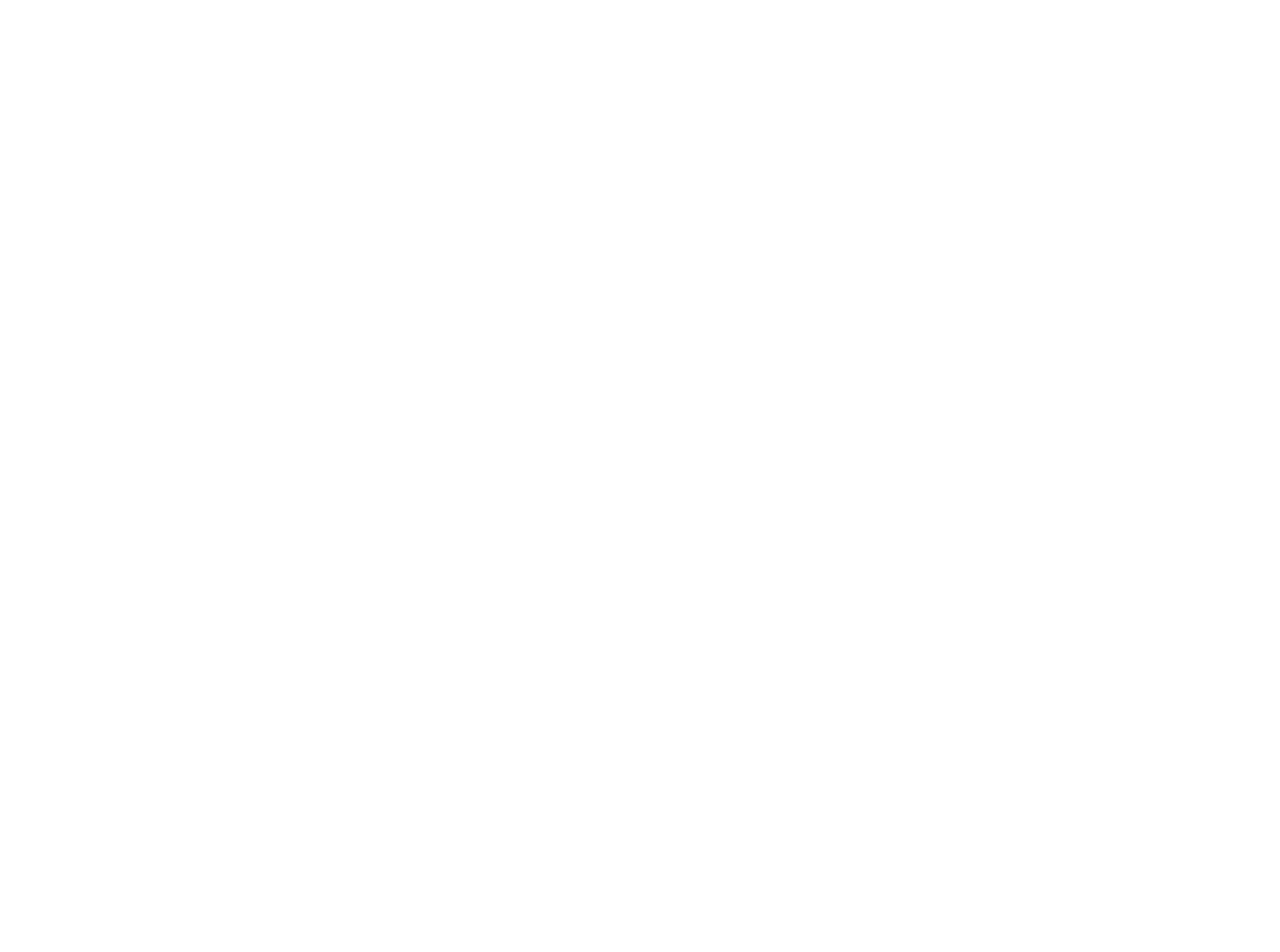
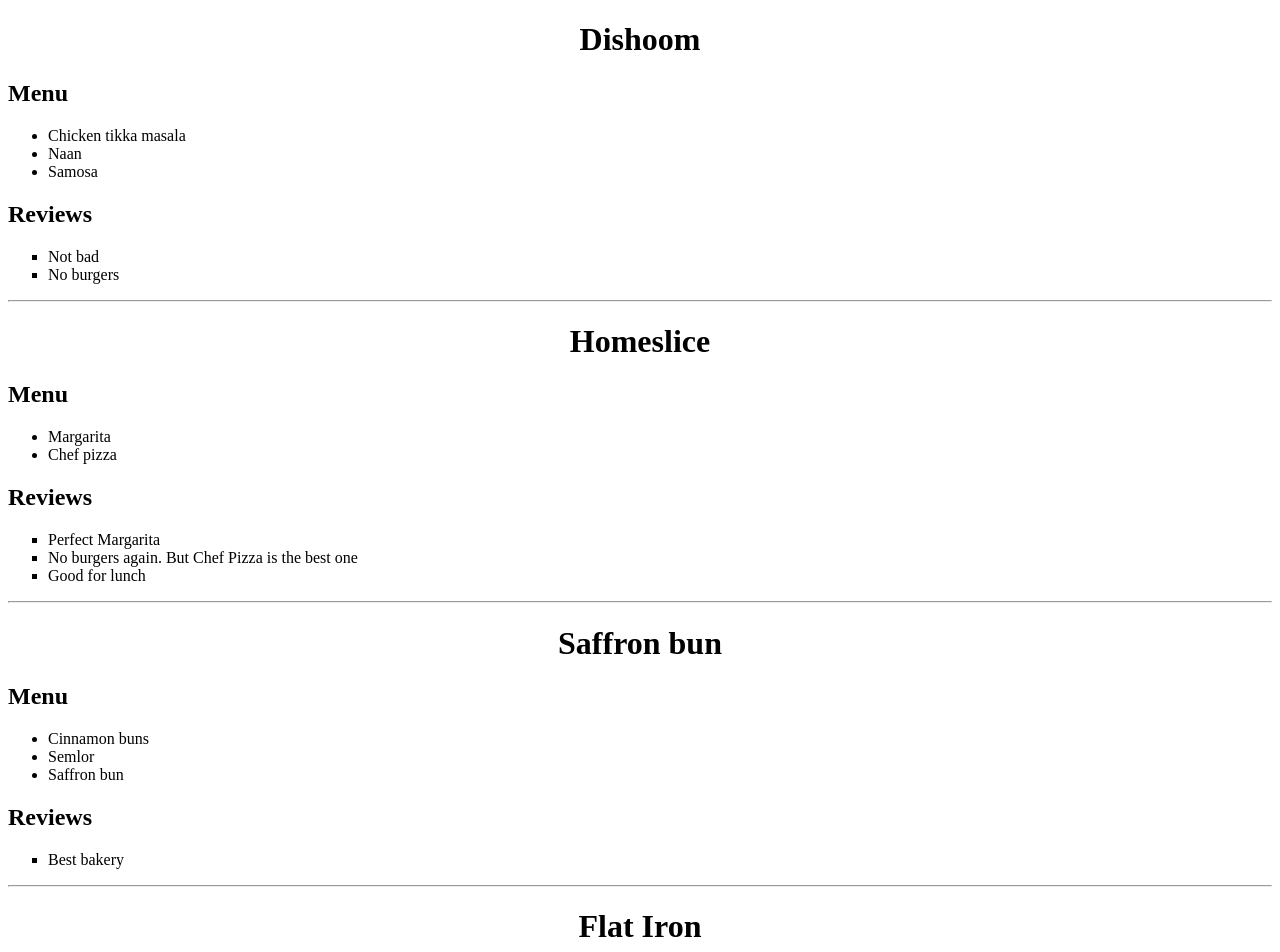
Before and after one commit to Ilona019/Restaurants-React2023, a React (Vite) app: page / in a window 1280 px wide. Shown: the top 952 px of the page. Before the commit the page ends 800 px from the top, so only its background shows below. Built offline with nearby package versions, Linux system fonts and the light colour scheme.

Commit message:
display information about restaturants

```diff
--- /dev/null
+++ b/src/constants/mock.js
@@ -0,0 +1,142 @@
+export const restaurants = [
+    {
+      id: "a757a0e9-03c1-4a2a-b384-8ac21dbe2fb2",
+      name: "Dishoom",
+      menu: [
+        {
+          id: "d75f762a-eadd-49be-8918-ed0daa8dd024",
+          name: "Chicken tikka masala",
+          price: 12,
+          ingredients: ["chicken", "rice"],
+        },
+        {
+          id: "c3cb8f92-a2ed-4716-92a1-b6ea813e9049",
+          name: "Naan",
+          price: 3,
+          ingredients: ["bread"],
+        },
+        {
+          id: "bd129641-c0eb-432b-84b6-8b81d2930358",
+          name: "Samosa",
+          price: 8,
+          ingredients: ["chicken", "bread"],
+        },
+      ],
+      reviews: [
+        {
+          id: "5909796d-5030-4e36-adec-68b8f9ec2d96",
+          user: "Antony",
+          text: "Not bad",
+          rating: 5,
+        },
+        {
+          id: "429dea85-11dd-4054-a31e-c60c92e17255",
+          user: "Sam",
+          text: "No burgers",
+          rating: 3,
+        },
+      ],
+    },
+    {
+      id: "bb8afbec-2fec-491f-93e9-7f13950dd80b",
+      name: "Homeslice",
+      menu: [
+        {
+          id: "25402233-0095-49ea-9939-1e67ed89ffb9",
+          name: "Margarita",
+          price: 9,
+          ingredients: ["bread", "cheese", "tomatoes"],
+        },
+        {
+          id: "90902233-0095-49ea-9939-1e67ed89ffb9",
+          name: "Chef pizza",
+          price: 10,
+          ingredients: ["bread", "cheese", "tomatoes", "chicken"],
+        },
+      ],
+      reviews: [
+        {
+          id: "53b642d7-5e86-4717-a466-0640a1dee076",
+          user: "Diana",
+          text: "Perfect Margarita",
+          rating: 5,
+        },
+        {
+          id: "c27ab88e-375c-4e98-aa94-8a180150a797",
+          user: "Sam",
+          text: "No burgers again. But Chef Pizza is the best one",
+          rating: 4,
+        },
+        {
+          id: "abc0c5e1-cd57-4f0a-99d9-00e6b4533b3a",
+          user: "Lolly",
+          text: "Good for lunch",
+          rating: 5,
+        },
+      ],
+    },
+    {
+      id: "982bfbce-c5e0-41a0-9f99-d5c20ecee49d",
+      name: "Fabrique",
+      menu: [
+        {
+          id: "08c9ffa0-d003-4310-9e15-20978743296e",
+          name: "Cinnamon buns",
+          price: 5,
+          ingredients: ["bread"],
+        },
+        {
+          id: "64a4967c-2080-4a99-9074-4655a4569a95",
+          name: "Semlor",
+          price: 2,
+          ingredients: ["bread", "cream"],
+        },
+        {
+          id: "4bc8528e-26d1-46c3-a522-8e18d10c8c84",
+          name: "Saffron bun",
+          price: 4,
+          ingredients: ["bread"],
+        },
+      ],
+      reviews: [
+        {
+          id: "53b642d7-5e86-4717-a466-0640a1dee076",
+          user: "Agata",
+          text: "Best bakery",
+          rating: 5,
+        },
+      ],
+    },
+    {
+      id: "d9241927-09e1-44f3-8986-a76346869037",
+      name: "Flat Iron",
+      menu: [
+        {
+          id: "6c02c2ce-b868-4191-b4a7-8686429f4bac",
+          name: "Flat Iron Steak",
+          price: 10,
+          ingredients: ["beef"],
+        },
+        {
+          id: "99bb6fbb-e53b-4b7e-b9c2-23b63b77385d",
+          name: "Flat Iron Burger",
+          price: 10,
+          ingredients: ["bread", "beef"],
+        },
+      ],
+      reviews: [
+        {
+          id: "5db6247b-ab1c-49db-be1f-8dd27fd38b81",
+          user: "Sam",
+          text: "Finally! This place is amazing place for breakfast, lunch, dinner and supper",
+          rating: 5,
+        },
+        {
+          id: "381b0c31-6360-43ff-80d1-581a116159d8",
+          user: "Rebeca",
+          text: "Meat here is extremely delicious",
+          rating: 5,
+        },
+      ],
+    },
+  ];
--- a/src/main.jsx
+++ b/src/main.jsx
@@ -1,6 +1,75 @@
 import React from 'react';
 import ReactDOM from 'react-dom/client';
+import { restaurants } from './constants/mock';
 
 const rootElement = document.getElementById('root');
 const root = ReactDOM.createRoot(rootElement);
-root.render();
+const menuFirst = restaurants[0].menu;
+const menuSecond = restaurants[1].menu;
+const menuThird = restaurants[2].menu;
+const menuForth = restaurants[3].menu;
+const reviewsFirst = restaurants[0].reviews;
+const reviewsSecond = restaurants[1].reviews;
+const reviewsThird = restaurants[2].reviews;
+const reviewsForth = restaurants[3].reviews;
+root.render(
+    <div>
+        <div>
+            <h1 align="center">{restaurants[0].name}</h1>
+            <h2>Menu</h2>
+            <ul>
+                <li>{menuFirst[0].name}</li>
+                <li>{menuFirst[1].name}</li>
+                <li>{menuFirst[2].name}</li>
+            </ul>
+            <h2>Reviews</h2>
+            <ul type="square">
+                <li>{reviewsFirst[0].text}</li>
+                <li>{reviewsFirst[1].text}</li>
+            </ul>
+        </div>
+        <hr/>
+        <div>
+            <h1 align="center">{restaurants[1].name}</h1>
+            <h2>Menu</h2>
+            <ul>
+                <li>{menuSecond[0].name}</li>
+                <li>{menuSecond[1].name}</li>
+            </ul>
+            <h2>Reviews</h2>
+            <ul type="square">
+                <li>{reviewsSecond[0].text}</li>
+                <li>{reviewsSecond[1].text}</li>
+                <li>{reviewsSecond[2].text}</li>
+            </ul>
+        </div>
+        <hr/>
+        <div>
+            <h1 align="center">{menuThird[2].name}</h1>
+            <h2>Menu</h2>
+            <ul>
+                <li>{menuThird[0].name}</li>
+                <li>{menuThird[1].name}</li>
+                <li>{menuThird[2].name}</li>
+            </ul>
+            <h2>Reviews</h2>
+            <ul type="square">
+                <li>{reviewsThird[0].text}</li>
+            </ul>
+        </div>
+        <hr/>
+        <div>
+            <h1 align="center">{restaurants[3].name}</h1>
+            <h2>Menu</h2>
+            <ul>
+                <li>{menuForth[0].name}</li>
+                <li>{menuForth[1].name}</li>
+            </ul>
+            <h2>Reviews</h2>
+            <ul type="square">
+                <li>{reviewsForth[0].text}</li>
+                <li>{reviewsForth[1].text}</li>
+            </ul>
+        </div>
+    </div>
+);
```
Also changed, not shown: 1 other file (tests, documents, lock files or other folders).
